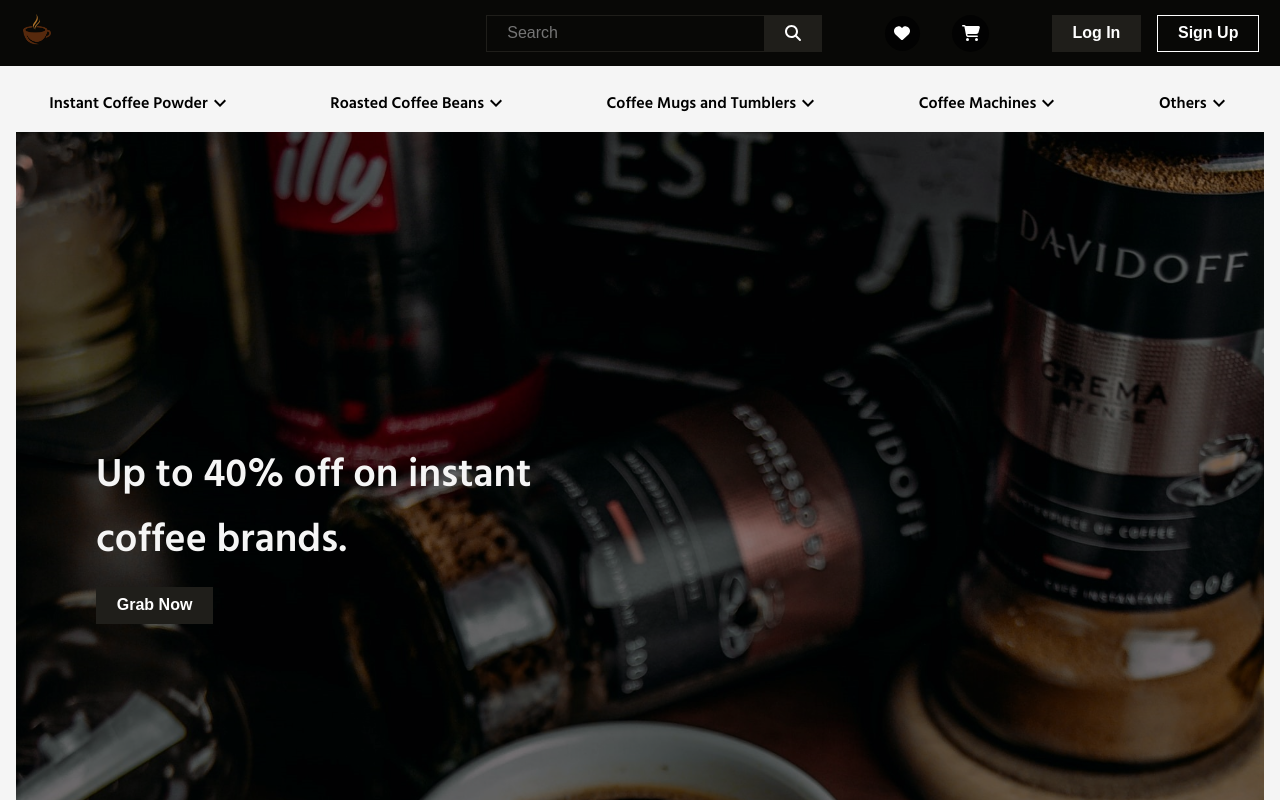
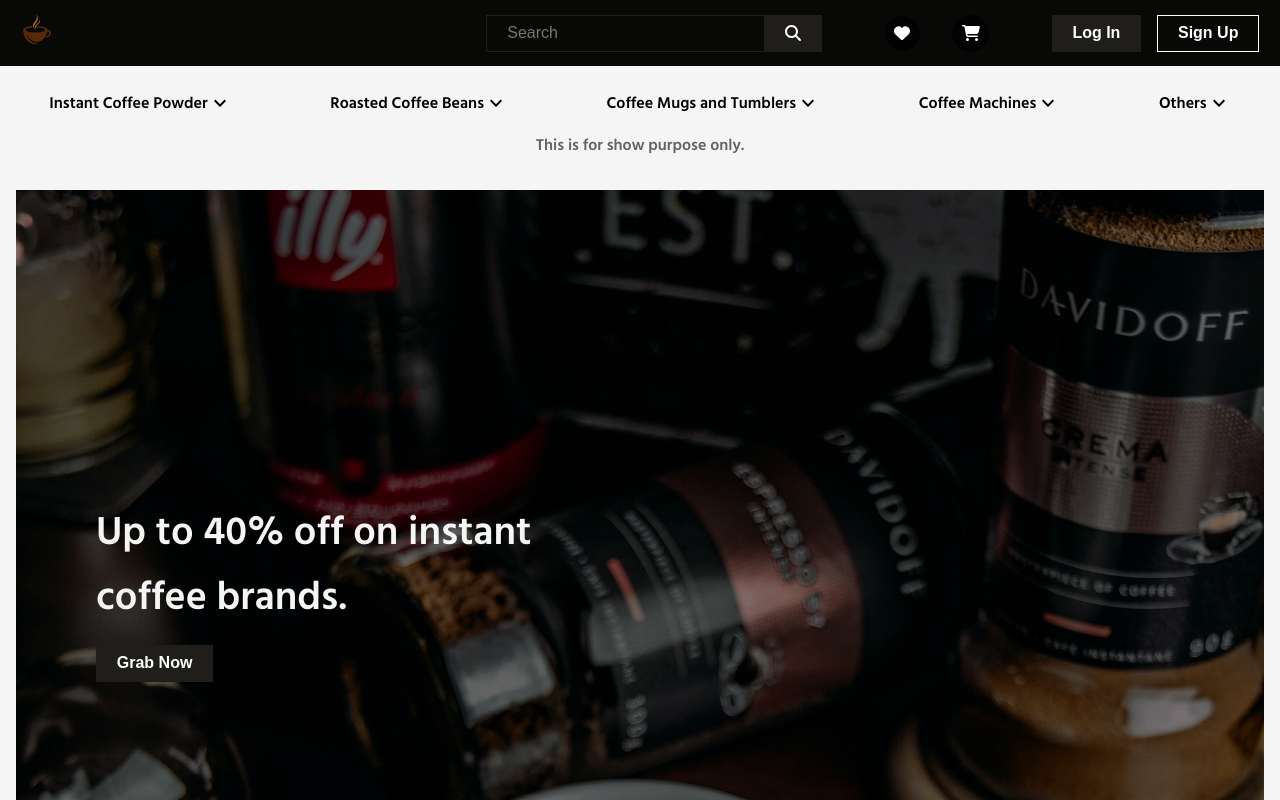
Before and after one commit to iHarryD/brewed-store-react, a React (Create React App) app: page / in a window 1280 px wide. Both pictures are taken after a click on the button 219 px from the left and 103 px from the top of the page. Shown: the top 800 px of the page. Built offline with nearby package versions, Linux system fonts and the light colour scheme; no server answers; grey boxes are pictures that could not be loaded.

Commit message:
feat: add search functionality

```diff
--- a/src/components/header/Header.jsx
+++ b/src/components/header/Header.jsx
@@ -9,11 +9,19 @@
 import "./css/headerStyle.css";
 import Logo from "../../assets/logo.png";
 import { useAuth } from "../../contexts/authContext";
+import { useFilter } from "../../contexts/filterContext";
+import { useRef } from "react";
+import { useState } from "react";
+import { AnimatePresence, motion } from "framer-motion";
 
 export default function Header() {
   const navigate = useNavigate();
   const location = useLocation();
   const { isLoggedIn, logout } = useAuth();
+  const searchInputRef = useRef(null);
+  const { filterDispatch } = useFilter();
+  const [isShowPurposeAlertActive, setIsShowPurposeAlertActive] =
+    useState(false);
   return (
     <header>
       <nav className="navbar --horizontal-flex --centered-flex">
@@ -23,8 +31,16 @@
           </button>
         </div>
         <div className="input-container navbar__search --horizontal-flex">
-          <input className="input" placeholder="Search" />
-          <button className="btn">
+          <input ref={searchInputRef} className="input" placeholder="Search" />
+          <button
+            className="btn"
+            onClick={() => {
+              filterDispatch({
+                type: "SEARCH_BY_TITLE",
+                payload: { titleQuery: searchInputRef.current.value },
+              });
+            }}
+          >
             <FontAwesomeIcon icon={faMagnifyingGlass} />
           </button>
         </div>
@@ -64,6 +80,7 @@
           </div>
         )}
       </nav>
+      <div>
         <ul className="navbar--category --horizontal-flex --bold-700">
           {[
             "Instant Coffee Powder",
@@ -74,7 +91,10 @@
           ].map((text) => (
             <li className="navlinks--category" key={`header-${text}`}>
               <span>{text}</span>
-            <button className="btn --icon-btn">
+              <button
+                className="btn --icon-btn"
+                onClick={() => setIsShowPurposeAlertActive((prev) => !prev)}
+              >
                 <svg
                   xmlns="http://www.w3.org/2000/svg"
                   height="24px"
@@ -89,6 +109,20 @@
             </li>
           ))}
         </ul>
+        <AnimatePresence>
+          {isShowPurposeAlertActive && (
+            <motion.div
+              className="show-purpose-only-alert"
+              initial={{ scaleY: 0, opacity: 0, transformOrigin: "top" }}
+              animate={{ scaleY: 1, opacity: 1 }}
+              exit={{ scaleY: 0, opacity: 0 }}
+              transition={{ type: "just" }}
+            >
+              This is for show purpose only.
+            </motion.div>
+          )}
+        </AnimatePresence>
+      </div>
     </header>
   );
 }
--- a/src/components/header/css/headerStyle.css
+++ b/src/components/header/css/headerStyle.css
@@ -53,3 +53,10 @@
 .icon-btn-container {
   gap: 2rem;
 }
+
+.show-purpose-only-alert {
+  color: #0009;
+  font-weight: 600;
+  padding: 1rem;
+  text-align: center;
+}
--- a/src/contexts/filterContext.jsx
+++ b/src/contexts/filterContext.jsx
@@ -64,6 +64,11 @@
           ...state,
           sortBy: action.payload.sortBy,
         };
+      case `SEARCH_BY_TITLE`:
+        return {
+          ...state,
+          titleQuery: action.payload.titleQuery,
+        };
       default:
         return state;
     }
@@ -80,6 +85,7 @@
       },
     },
     sortBy: "relevance",
+    titleQuery: "",
   });
   return (
     <FilterContext.Provider value={{ filter, filterDispatch }}>
--- a/src/hooks/useInView.js
+++ b/src/hooks/useInView.js
@@ -26,11 +26,16 @@
         (product) => product.rating >= filters.allFilters.minRating
       );
     }
+    if (filters.titleQuery.length) {
+      const regexForSearch = new RegExp(filters.titleQuery, "gi");
+      toReturn = toReturn.filter((product) =>
+        regexForSearch.test(product.name)
+      );
+    }
     if (
       !!Number(filters.allFilters.priceRange.min) &&
       !!Number(filters.allFilters.priceRange.max)
     ) {
-      console.log("innn");
       toReturn = toReturn.filter(
         (product) =>
           Number(filters.allFilters.priceRange.max) >= product.currentPrice &&
```
Lines whose indentation alone changed are shown as unchanged.
